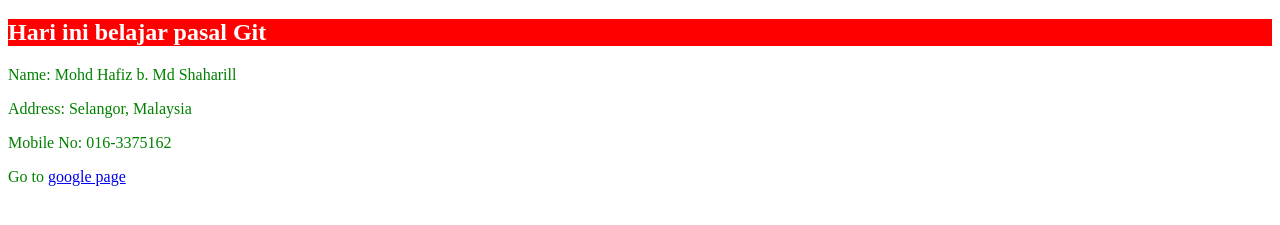
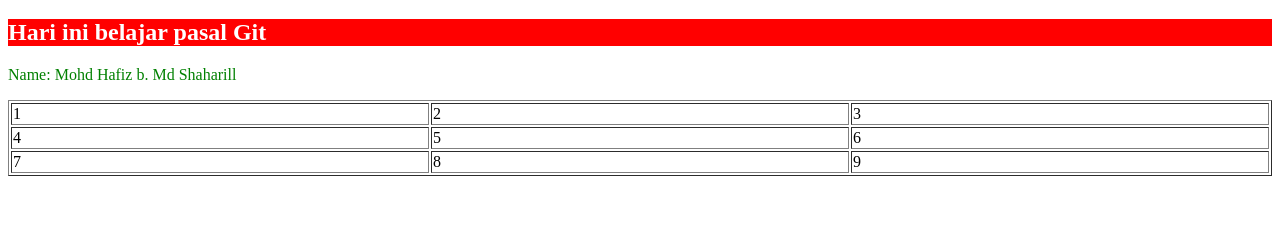
Before and after one commit to wmirfan2/bengkel-git-nef, a plain HTML site: page index.html in a window 1280 px wide. Shown: the part 61-286 px from the top of the page. Drawn offline with Linux system fonts and the light colour scheme.

Commit message:
add table

```diff
--- a/index.html
+++ b/index.html
@@ -17,8 +17,22 @@
 	<h1>My Profile</h1>
 	<h2>Hari ini belajar pasal Git</h2>
 	<p>Name: Mohd Hafiz b. Md Shaharill</p>
-	<p>Address: Selangor, Malaysia</p>
-	<p>Mobile No: 016-3375162</p>
-	<p>Go to <a href="http://google.com">google page</a></p>
+	<table width="100%" border="1">
+		<tr>
+			<td>1</td>
+			<td>2</td>
+			<td>3</td>
+		</tr>
+		<tr>
+			<td>4</td>
+			<td>5</td>
+			<td>6</td>
+		</tr>
+		<tr>
+			<td>7</td>
+			<td>8</td>
+			<td>9</td>
+		</tr>
+	</table>
 </body>
 </html>
```
